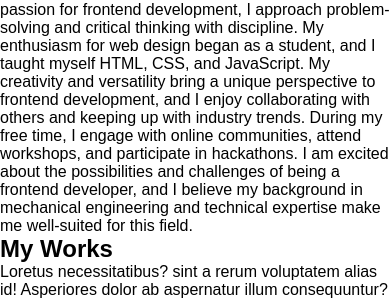
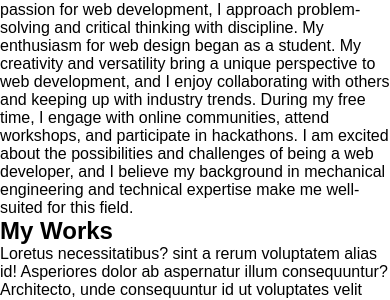
Before and after one commit to cumauu73/my-portfolio-cumaugur.com, a plain HTML site: page index.html in a window 390 px wide. Shown: the part 217-517 px from the top of the page. Drawn offline with Linux system fonts and the light colour scheme.

Commit message:
mediaquery

```diff
--- a/Assets/css/style.css
+++ b/Assets/css/style.css
@@ -146,16 +146,12 @@ button:hover {
     justify-content: center;
   }
 
-
+  header span {
+    display: none;
+  }
   /* nav ul {
     flex-direction: column;
   } */
-  header span {
-    display: none;
-
-
-
-  }
 
 
 
--- a/index.html
+++ b/index.html
@@ -29,7 +29,7 @@
 
   <div id="about-me">
     <h1>Hi! I am Cuma</h1>
-    <p>As a graduate in mechanical engineering with a passion for frontend development, I approach problem-solving and critical thinking with discipline. My enthusiasm for web design began as a student, and I taught myself HTML, CSS, and JavaScript. My creativity and versatility bring a unique perspective to frontend development, and I enjoy collaborating with others and keeping up with industry trends. During my free time, I engage with online communities, attend workshops, and participate in hackathons. I am excited about the possibilities and challenges of being a frontend developer, and I believe my background in mechanical engineering and technical expertise make me well-suited for this field.
+    <p>As a graduate in mechanical engineering with a passion for web development, I approach problem-solving and critical thinking with discipline. My enthusiasm for web design began as a student. My creativity and versatility bring a unique perspective to web development, and I enjoy collaborating with others and keeping up with industry trends. During my free time, I engage with online communities, attend workshops, and participate in hackathons. I am excited about the possibilities and challenges of being a web developer, and I believe my background in mechanical engineering and technical expertise make me well-suited for this field.
     </p>
   </div>
 
```
